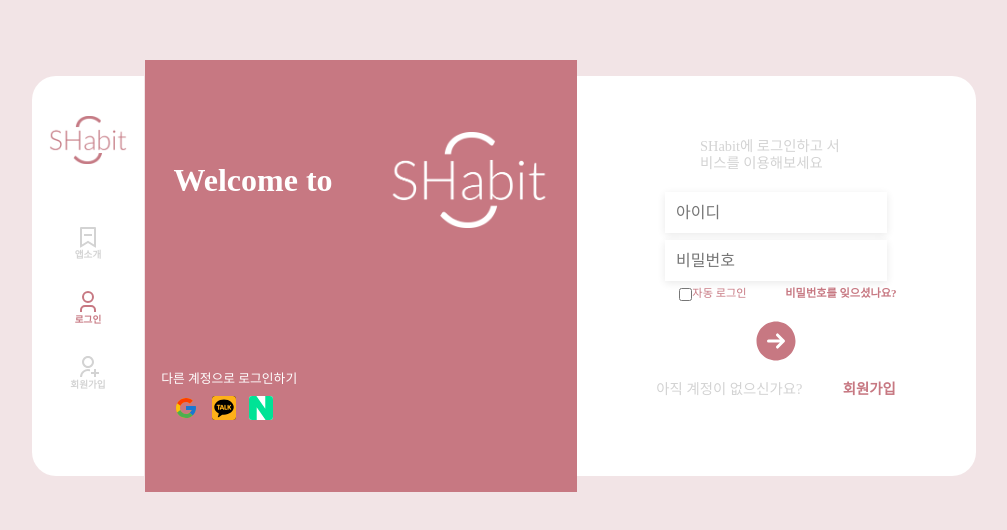
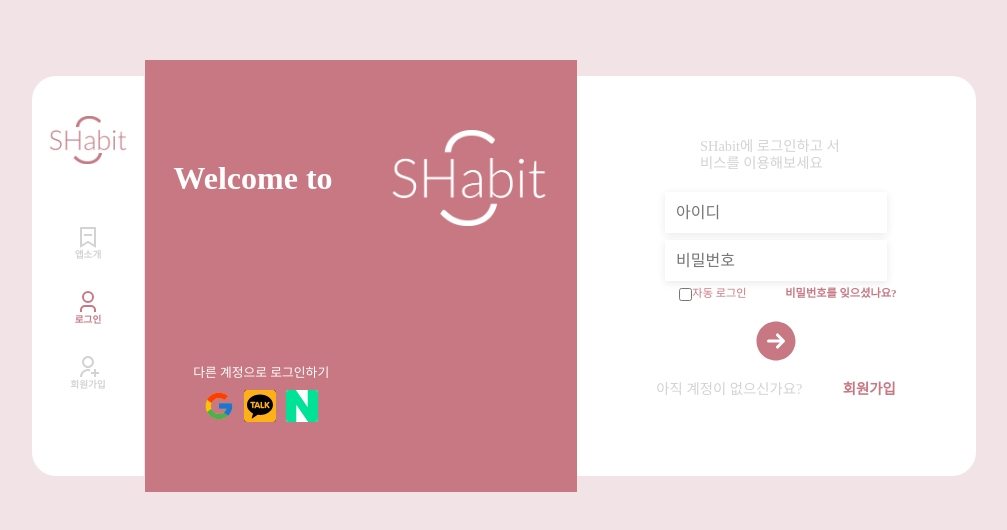
Before and after one commit to wlwlsus/shabit, a React (Create React App) app in the folder shabit-front/: page /login in a window 1280 px wide. Shown: the part 124-654 px from the top of the page, without its empty margins (136-1143 px from the left). Built offline with nearby package versions, Linux system fonts and the light colour scheme.

Commit message:
FE:refactor: add if condition to heapmap loading

```diff
--- a/shabit-front/src/components/Landing/LandingContent.jsx
+++ b/shabit-front/src/components/Landing/LandingContent.jsx
@@ -39,7 +39,7 @@
 `;
 
 const SocialWrapper = styled.div`
-  margin-left: 1rem;
+  margin-left: 3rem;
   font-size: 0.8rem;
   color: ${theme.color.whiteColor};
 `;
--- a/shabit-front/src/components/Landing/SocialLogin.jsx
+++ b/shabit-front/src/components/Landing/SocialLogin.jsx
@@ -19,11 +19,11 @@
 }
 
 const IconWrapper = styled.div`
-  width: 30%;
+  width: 35%;
   margin-top: 0.5rem;
   display: flex;
   justify-content: space-evenly;
-  font-size: 1.5rem;
+  font-size: 2rem;
 
   transition: all 0.2s linear;
 
--- a/shabit-front/src/components/Main/MainContent.jsx
+++ b/shabit-front/src/components/Main/MainContent.jsx
@@ -19,14 +19,13 @@
   const [isUploading, setIsUploading] = useState(false);
 
   const user = JSON.parse(sessionStorage.getItem('user'));
+  // const user = typedUseSelector((state) => {
+  //   return state.auth.user;
+  // });
   useEffect(() => {
     if (!user.email) return;
     Promise.allSettled([fetchHeatmap(user.email), fetchQuote()]);
   }, [user.email]);
-
-  // const user = typedUseSelector((state) => {
-  //   return state.auth.user;
-  // });
 
   const heatmap = typedUseSelector((state) => {
     return state.chart.heatmapData;
@@ -44,6 +43,8 @@
     if (typeof boolean === 'boolean') setIsUploading(boolean);
     else setIsUploading(!isUploading);
   };
+
+  if (heatmap.length) {
     return (
       <Wrapper>
         <LogoutButton />
@@ -58,6 +59,7 @@
         </HeatmapWrapper>
       </Wrapper>
     );
+  }
 }
 
 const Wrapper = styled.div``;
```
Lines whose indentation alone changed are shown as unchanged.
